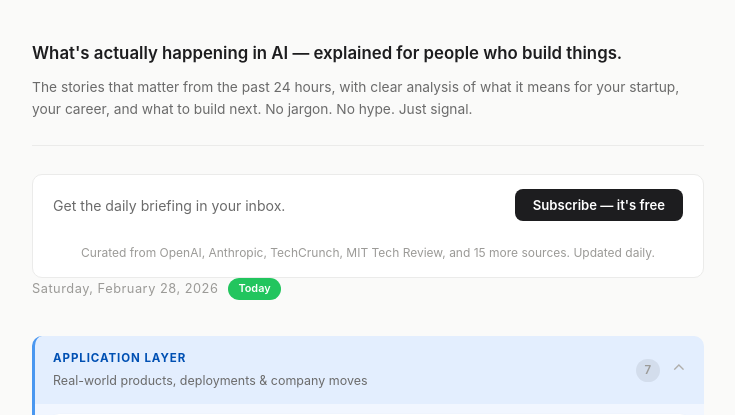
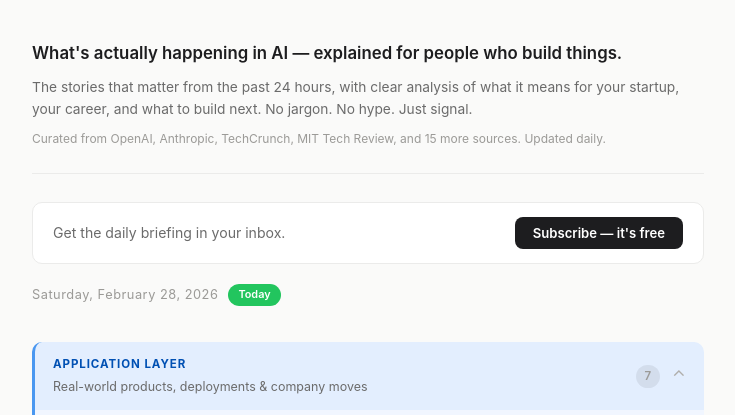
Before and after one commit to Pulkitwalia099/AIinNews, a Flask app: page / in a window 1280 px wide. Shown: the part 57-472 px from the top of the page, without its empty margins (272-1007 px from the left). Run offline with Flask 3, Linux system fonts and the light colour scheme; data that the repository does not hold is empty; some libraries are stand-ins or nearby versions.

Commit message:
Move sources line below intro, add spacing between subscribe and events
Co-Authored-By: Claude Opus 4.6 <noreply@anthropic.com>

```diff
--- a/templates/base.html
+++ b/templates/base.html
@@ -112,13 +112,13 @@
       display: flex;
       align-items: center;
       justify-content: space-between;
-      flex-wrap: wrap;
       gap: 16px;
       background: #fff;
       border-radius: 10px;
       border: 1px solid #ebebea;
       padding: 14px 20px;
       margin-top: 16px;
+      margin-bottom: 20px;
     }
 
     .subscribe-bar-text {
@@ -129,10 +129,7 @@
     .sources-line {
       font-size: 0.75rem;
       color: #9b9a97;
-      text-align: center;
-      margin-top: 6px;
-      margin-bottom: 0;
-      width: 100%;
+      margin-top: 8px;
     }
 
     .subscribe-trigger {
--- a/templates/index.html
+++ b/templates/index.html
@@ -4,6 +4,7 @@
 <div class="newsletter-intro">
   <p class="intro-tagline">What's actually happening in AI — explained for people who build things.</p>
   <p class="intro-desc">The stories that matter from the past 24 hours, with clear analysis of what it means for your startup, your career, and what to build next. No jargon. No hype. Just signal.</p>
+  <p class="sources-line">Curated from OpenAI, Anthropic, TechCrunch, MIT Tech Review, and 15 more sources. Updated daily.</p>
 </div>
 
 <div class="subscribe-bar">
@@ -15,7 +16,6 @@
     <p class="subscribe-bar-text">Get the daily briefing in your inbox.</p>
     <button class="subscribe-trigger" onclick="openModal()">Subscribe — it's free</button>
   {% endif %}
-  <p class="sources-line">Curated from OpenAI, Anthropic, TechCrunch, MIT Tech Review, and 15 more sources. Updated daily.</p>
 </div>
 
 <!-- Subscribe modal -->
```
